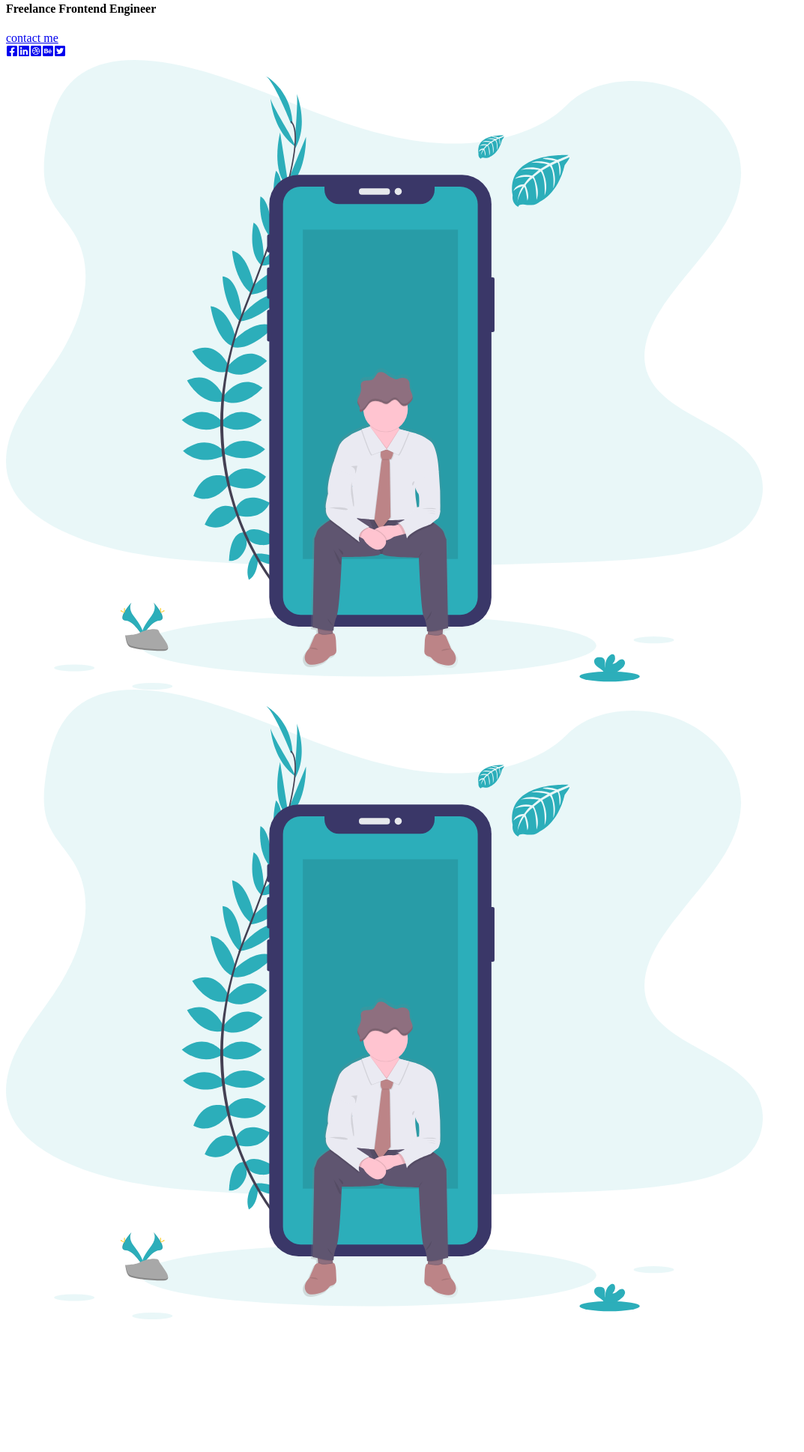
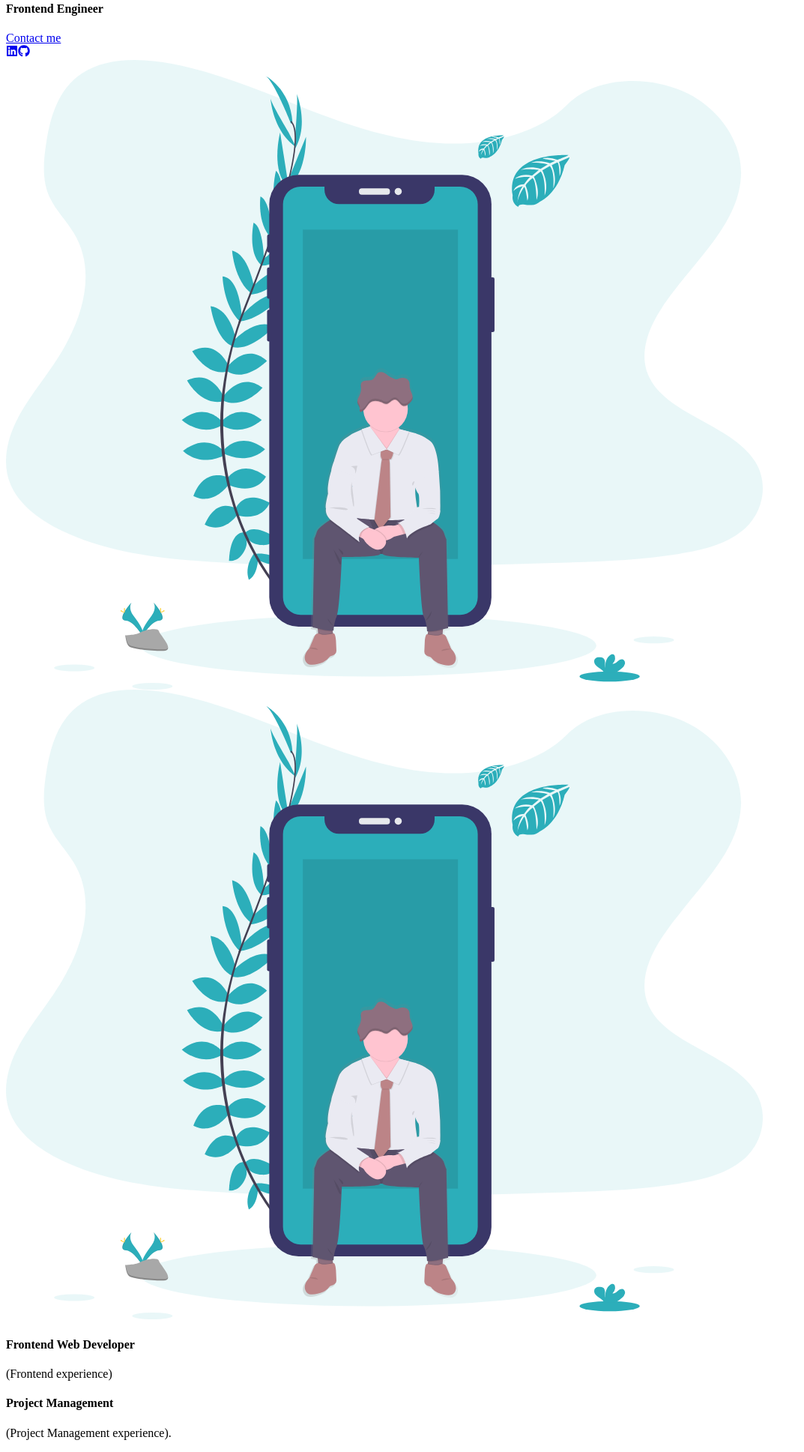
Before and after one commit to federicobr-86/Foo-Portfolio, a Gatsby site: page / in a window 1280 px wide. Shown: the part 59-1996 px from the top of the page at 75% size, without its empty margins (0-1073 px from the left). Before the commit the page ends 1831 px from the top, so only its background shows below. Built offline with nearby package versions, Linux system fonts and the light colour scheme; Gatsby itself is replaced by a stand-in of ours.

Commit message:
Basic Services Template Added

```diff
--- a/src/assets/layout.css
+++ b/src/assets/layout.css
@@ -184,7 +184,7 @@ p {
 /* social links */
 .social-links {
   margin-top: 2rem;
-  width: 15rem;
+  width: 8rem;
   display: flex;
   justify-content: space-between;
 }
--- a/src/components/Hero.js
+++ b/src/components/Hero.js
@@ -12,9 +12,9 @@ const Hero = () => {
           <div>
             <div className="underline"></div>
             <h1>I'm Federico</h1>
-            <h4>Freelance Frontend Engineer</h4>
+            <h4>Frontend Engineer</h4>
             <Link to="/contact" className="btn">
-              contact me
+              Contact me
             </Link>
             <div className="social-links">
               {socialLinks.map((link) => {
--- /dev/null
+++ b/src/components/Services.js
@@ -0,0 +1,23 @@
+import React from "react";
+import services from "../info/services";
+const Services = () => {
+  return (
+    <section className="section bg-grey">
+      <div className="section-center services-center">
+        {services.map((service) => {
+          const { id, icon, title, text } = service;
+          return (
+            <article key={id} className="service">
+              {icon}
+              <h4>{title}</h4>
+              <div className="underline"></div>
+              <p>{text}</p>
+            </article>
+          );
+        })}
+      </div>
+    </section>
+  );
+};
+
+export default Services;
--- a/src/info/services.js
+++ b/src/info/services.js
@@ -1,13 +1,13 @@
 const services = [
   {
     id: 1,
-    title: "web development",
-    text: `lorem`,
+    title: "Frontend Web Developer",
+    text: `(Frontend experience)`,
   },
   {
     id: 2,
-    title: "web design",
-    text: `lorem.`,
+    title: "Project Management",
+    text: `(Project Management experience).`,
   },
 ];
 
--- a/src/info/social_links.js
+++ b/src/info/social_links.js
@@ -1,37 +1,16 @@
 import React from "react";
-import {
-  FaFacebookSquare,
-  FaLinkedin,
-  FaDribbbleSquare,
-  FaBehanceSquare,
-  FaTwitterSquare,
-} from "react-icons/fa";
+import { FaLinkedin, FaGithub } from "react-icons/fa";
 
 const data = [
   {
     id: 1,
-    icon: <FaFacebookSquare className="social-icon"></FaFacebookSquare>,
-    url: "https://www.twitter.com",
+    icon: <FaLinkedin className="social-icon"></FaLinkedin>,
+    url: "https://linkedin.com/in/federico-barbagallo",
   },
   {
     id: 2,
-    icon: <FaLinkedin className="social-icon"></FaLinkedin>,
-    url: "https://www.twitter.com",
-  },
-  {
-    id: 3,
-    icon: <FaDribbbleSquare className="social-icon"></FaDribbbleSquare>,
-    url: "https://www.twitter.com",
-  },
-  {
-    id: 4,
-    icon: <FaBehanceSquare className="social-icon"></FaBehanceSquare>,
-    url: "https://www.twitter.com",
-  },
-  {
-    id: 5,
-    icon: <FaTwitterSquare className="social-icon"></FaTwitterSquare>,
-    url: "https://www.twitter.com",
+    icon: <FaGithub className="social-icon"></FaGithub>,
+    url: "https://github.com/federicobr-86",
   },
 ];
 
--- a/src/pages/index.js
+++ b/src/pages/index.js
@@ -1,11 +1,13 @@
 import React from "react";
 import Hero from "../components/Hero";
+import Services from "../components/Services";
 
 export default function Home() {
   return (
     <>
       <Hero />
-      <main></main>
+      <Services />
+      <main />
     </>
   );
 }
```
